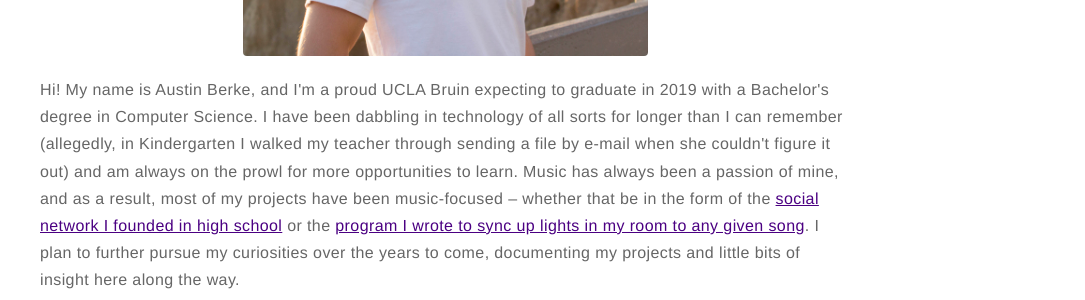
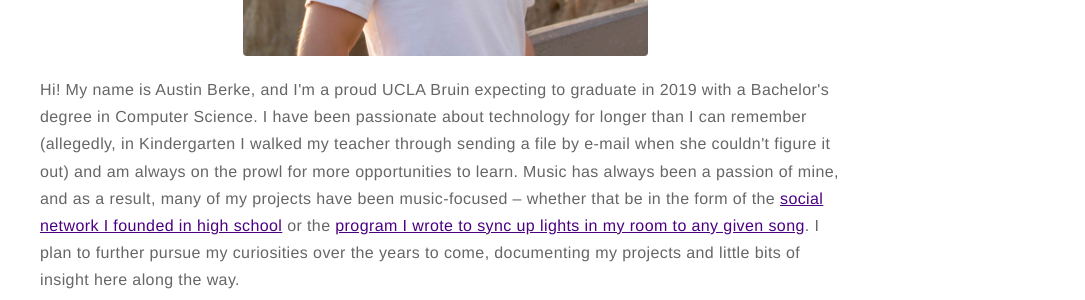
Before and after one commit to austinberke/austinberke.github.io, a Jekyll site: the page built from about.md, in a window 1280 px wide. Shown: the part 474-774 px from the top of the page, without its empty margins (195-1280 px from the left). Built offline with Jekyll 4.4.1, drawn with Linux system fonts in a browser that asks for light colours.

Commit message:
updated resume

```diff
--- a/about.md
+++ b/about.md
@@ -3,7 +3,7 @@
 layout: page
 ---
 ![Profile Image]({{ site.url }}/{{ site.picture }})
-<p>Hi! My name is Austin Berke, and I'm a proud UCLA Bruin expecting to graduate in 2019 with a Bachelor's degree in Computer Science. I have been dabbling in technology of all sorts for longer than I can remember (allegedly, in Kindergarten I walked my teacher through sending a file by e-mail when she couldn't figure it out) and am always on the prowl for more opportunities to learn. Music has always been a passion of mine, and as a result, most of my projects have been music-focused – whether that be in the form of the <a href="https://www.linkedin.com/in/austinberke#experience-411314406">social network I founded in high school</a> or the <a href="https://github.com/austinberke/MIDIToLED">program I wrote to sync up lights in my room to any given song</a>. I plan to further pursue my curiosities over the years to come, documenting my projects and little bits of insight here along the way.</p>
+<p>Hi! My name is Austin Berke, and I'm a proud UCLA Bruin expecting to graduate in 2019 with a Bachelor's degree in Computer Science. I have been passionate about technology for longer than I can remember (allegedly, in Kindergarten I walked my teacher through sending a file by e-mail when she couldn't figure it out) and am always on the prowl for more opportunities to learn. Music has always been a passion of mine, and as a result, many of my projects have been music-focused – whether that be in the form of the <a href="https://www.linkedin.com/in/austinberke#experience-411314406">social network I founded in high school</a> or the <a href="https://github.com/austinberke/MIDIToLED">program I wrote to sync up lights in my room to any given song</a>. I plan to further pursue my curiosities over the years to come, documenting my projects and little bits of insight here along the way.</p>
 
 <h2>Things I Do</h2>
 
--- a/resume/index.html
+++ b/resume/index.html
@@ -4,6 +4,4 @@
 title: Resume
 ---
 
-<a href="{{ site.url }}/assets/resume/AustinBerke.pdf">
-	<img style="border: 1px dotted #aaa;" src="{{ site.url }}/assets/resume/AustinBerke.png" />
-</a>
+<img style="border: 1px dotted #aaa;" src="{{ site.url }}/assets/resume/AustinBerke.png" />
```
Also changed, not shown: assets/resume/AustinBerke.png, 2 other files.
